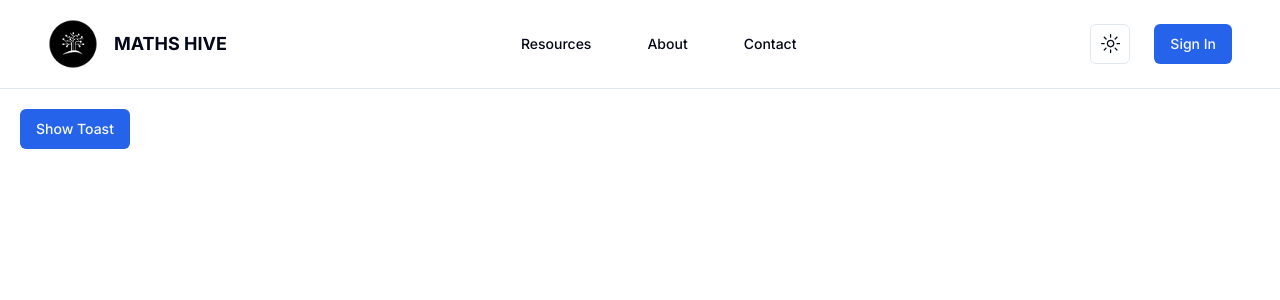
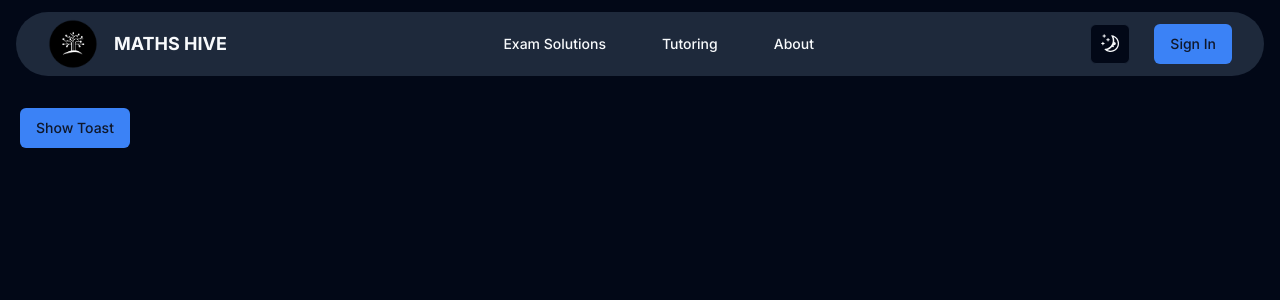
Before and after one commit to MelzCodes/melz-maths, a Next.js app: page / in a window 1280 px wide. Shown: the top 300 px of the page. Built offline with nearby package versions, Linux system fonts and the light colour scheme.

Commit message:
Adding better UI when hovering on buttons

```diff
--- a/src/app/layout.tsx
+++ b/src/app/layout.tsx
@@ -22,7 +22,7 @@ export default function RootLayout({
       <body className={inter.className}>
         <ThemeProvider
           attribute="class"
-          defaultTheme="system"
+          defaultTheme="dark"
           enableSystem
           disableTransitionOnChange
         >
--- a/src/components/Navbar.tsx
+++ b/src/components/Navbar.tsx
@@ -13,22 +13,22 @@ const Navbar: React.FC<NavbarProps> = () => {
   const routes = [
     {
       href: "/resources",
-      label: "Resources",
+      label: "Exam Solutions",
+    },
+    {
+      href: "/contact-me",
+      label: "Tutoring",
     },
     {
       href: "/about-me",
       label: "About",
     },
-    {
-      href: "/contact-me",
-      label: "Contact",
-    },
   ];
 
   return (
-    <header className="sm:flex sm:justify-between py-3 px-4 border-b">
+    <header className="sm:flex sm:justify-between py-3 px-4">
       <Container>
-        <div className="relative px-4 sm:px-6 lg:px-8 flex h-16 items-center justify-between w-full">
+        <div className="relative px-4 sm:px-6 lg:px-8 flex h-16 bg-secondary items-center justify-between w-full rounded-full">
           <div className="flex items-center">
             <Sheet>
               <SheetTrigger>
@@ -63,13 +63,13 @@ const Navbar: React.FC<NavbarProps> = () => {
               Maths Hive
             </div>
           </div>
-          <nav className="hidden mx-6 flex items-center space-x-4 lg:space-x-6 md:block">
+          <nav className="hidden mx-6 flex items-center sm:space-x-2 space-x-4 lg:space-x-6 md:block">
             {routes.map((route, i) => (
               <Button key={i} asChild variant="ghost">
                 <Link
                   key={i}
                   href={route.href}
-                  className="text-sm font-medium transition-colors"
+                  className="text-sm font-medium transition-colors cursor-pointer hover:bg-primary"
                 >
                   {route.label}
                 </Link>
```
